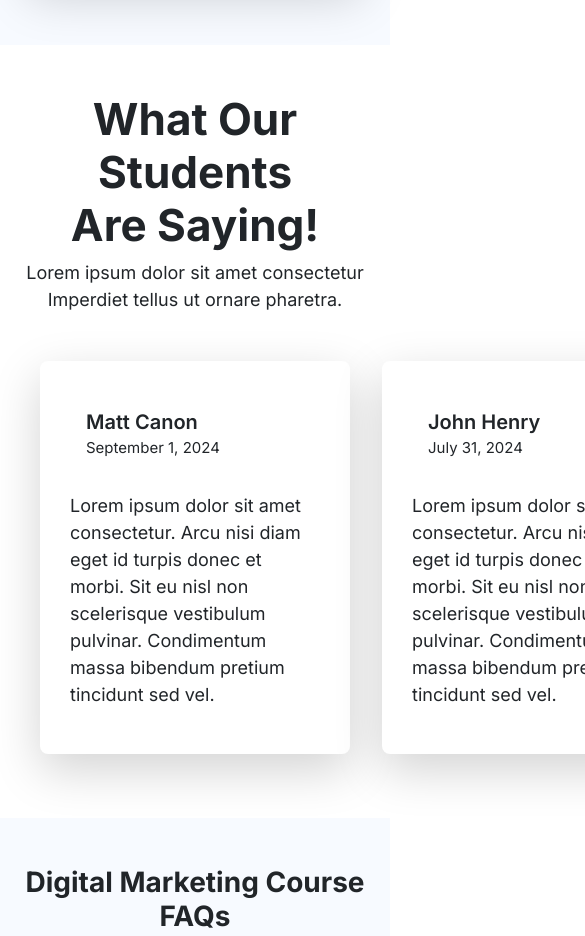
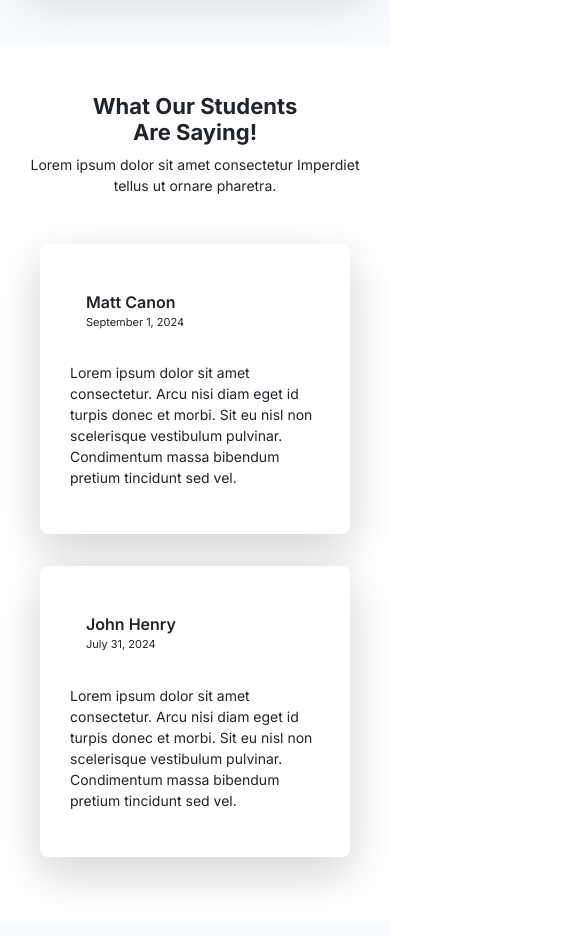
Before and after one commit to madhavnaresh/wscubetech, a plain HTML site: page index.html in a window 390 px wide. Shown: the part 6282-7218 px from the top of the page, 585 px wide, since content can reach past the window. Drawn offline with nearby package versions, Linux system fonts and the light colour scheme.

Commit message:
updated media query according phone size screen

```diff
--- a/css/media.css
+++ b/css/media.css
@@ -93,6 +93,24 @@
     }.whytab h5{
         font-size: 16px;
     }
+    .studentfeed h3{
+        font-size: 22px ;
+    }
+    .studentfeed p{
+        font-size: 14px;
+    }
+    .aboutstudent{
+        flex-direction: column;
+    }
+    .studenttab b{
+        font-size: 16px;
+    }
+    .studenttab p{
+        font-size: 11px;
+    }
+    .writtenfeed p{
+        font-size: 14px;
+    }
 
 }
 @media (min-width: 1400px) {
```
